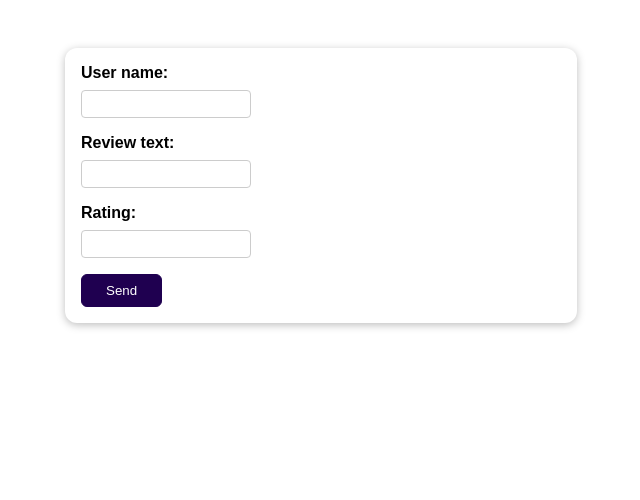
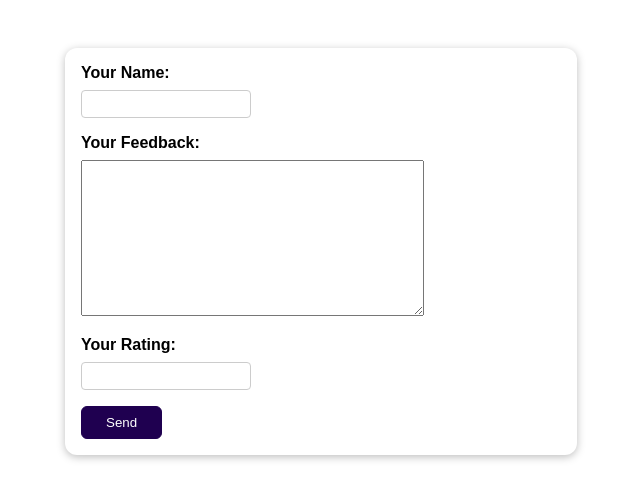
Before and after one commit to alessandro-marchino/python-django-the-practical-guide, a Django app: page / in a window 1280 px wide. Shown: the top 500 px of the page, without its empty margins (319-959 px from the left). Run offline with Django 5.2, Linux system fonts and the light colour scheme.

Commit message:
Lesson 147

```diff
--- a/feedback/reviews/forms.py
+++ b/feedback/reviews/forms.py
@@ -6,3 +6,17 @@ class ReviewForm(forms.ModelForm):
   class Meta:
     model = Review
     fields = "__all__"
+    labels = {
+      "user_name": "Your Name",
+      "review_text": "Your Feedback",
+      "rating": "Your Rating"
+    }
+    error_messages = {
+      "user_name": {
+        "required": "Your name must not be empty!",
+        "max_length": "Please enver a shorter name!"
+      }
+    }
+    widgets = {
+      "review_text": forms.Textarea()
+    }
--- a/feedback/reviews/static/reviews/styles.css
+++ b/feedback/reviews/static/reviews/styles.css
@@ -59,7 +59,7 @@ button {
   color: #680000;
 }
 .errors {
-  input {
+  input, textarea {
     border-color: #680000;
     background-color: #fde3e3;
   }
```
